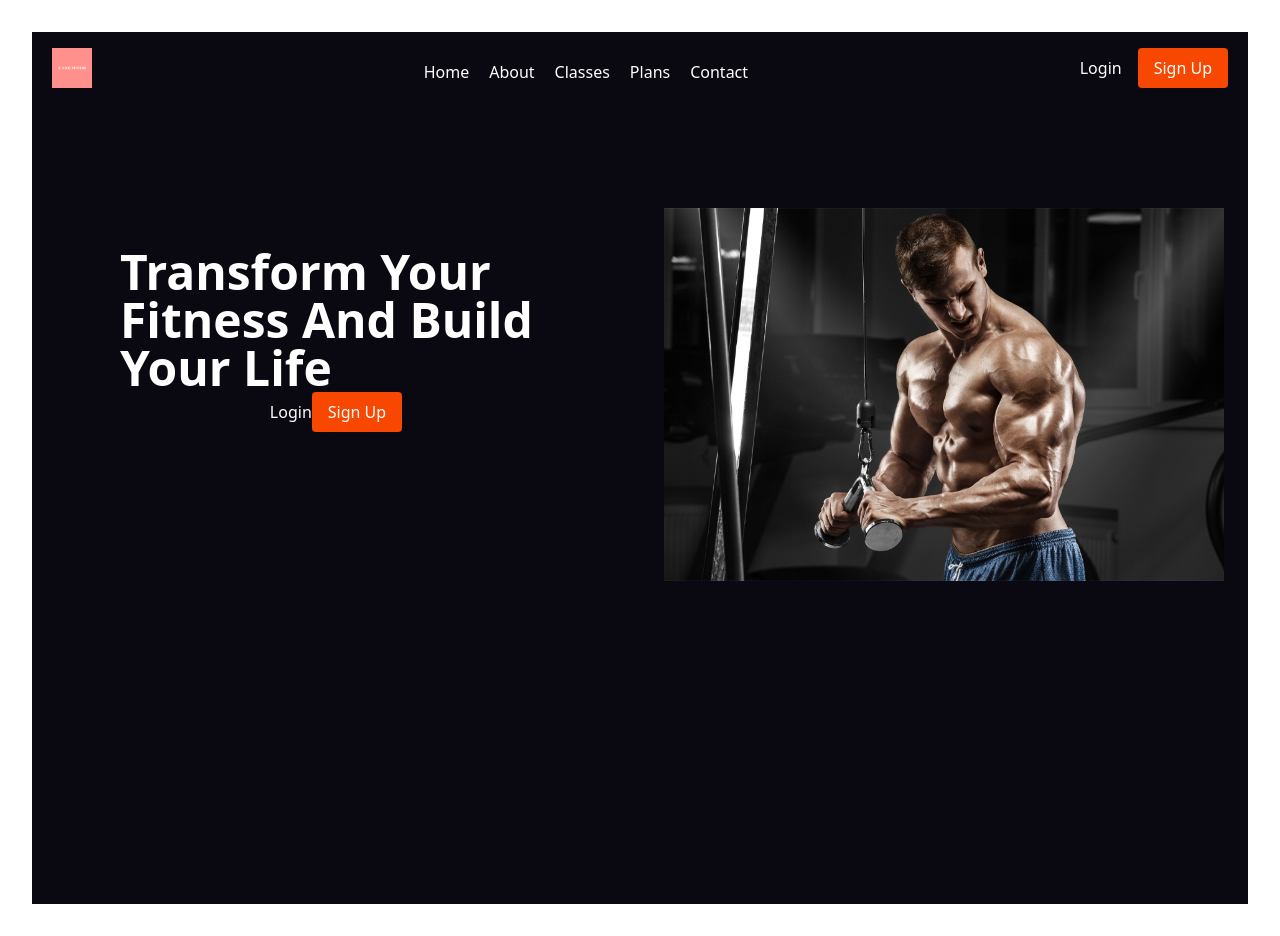
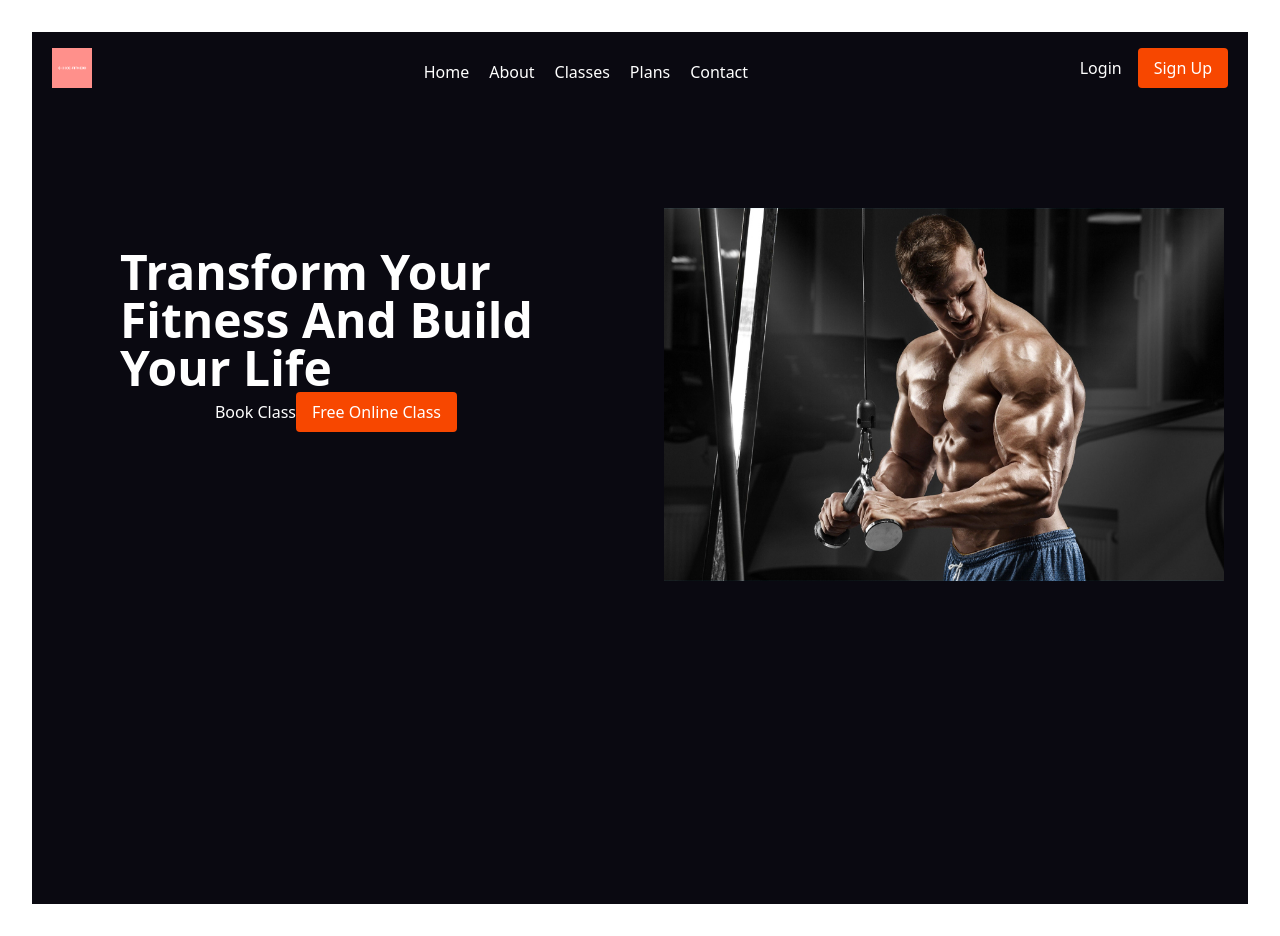
Before and after one commit to DC-21/GymWeb, a React (Vite) app: page / in a window 1280 px wide. Built offline with nearby package versions, Linux system fonts and the light colour scheme.

Commit message:
first commit

```diff
--- a/src/App.jsx
+++ b/src/App.jsx
@@ -44,12 +44,12 @@ export default function App() {
         <div className='w-1/2 items-center px-10 relative'>
           <p className='text-white font-bold text-5xl text-left pt-20 justify-center px-12'>Transform Your<br/>
           Fitness And Build<br/> Your Life</p>
-          <div>
+          <div className="">
           <button className='text-white'>
-          <a href=''>Login</a>
+          <a href=''>Book Class</a>
         </button>
         <button className='text-white rounded py-2 px-4' style={{backgroundColor: '#f74700'}}>
-          <a href=''>Sign Up</a>
+          <a href=''>Free Online Class</a>
         </button>
           </div>
         </div>
```
